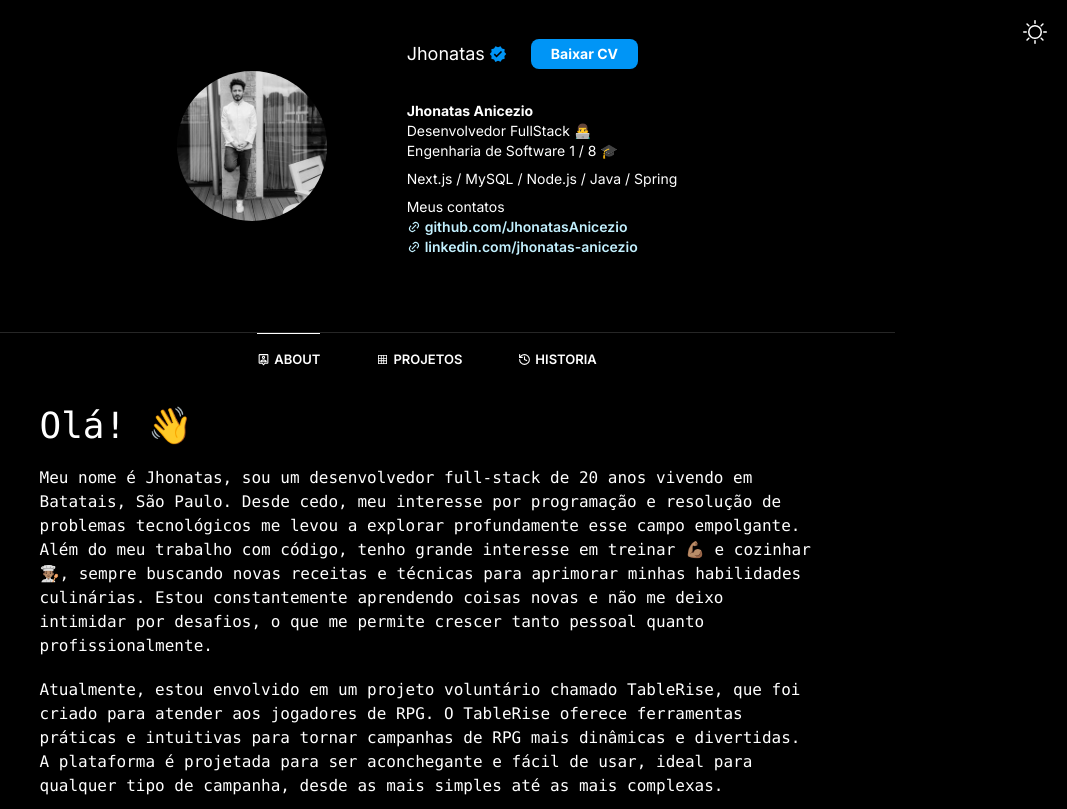
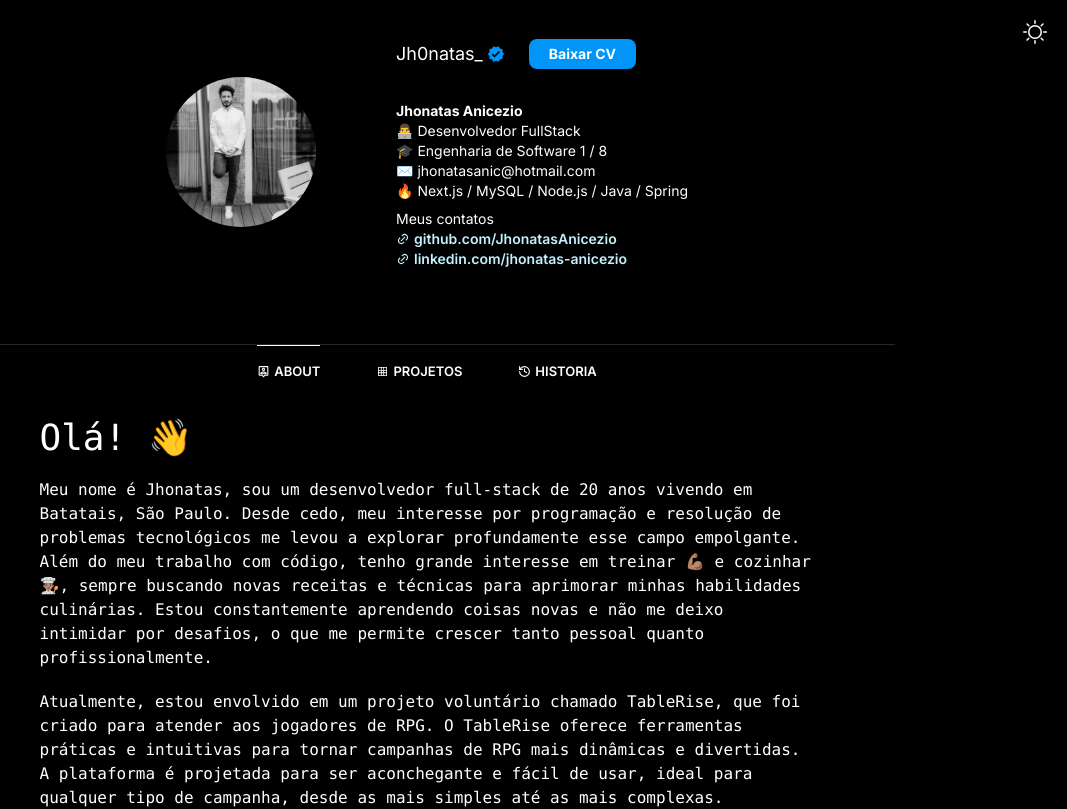
Before and after one commit to JhonatasAnicezio/portifolio, a Next.js app: page / in a window 1280 px wide. Shown: the top 809 px of the page, without its empty margins (213-1280 px from the left). Built offline with nearby package versions, Linux system fonts and the light colour scheme.

Commit message:
refact: refact header

```diff
--- a/src/app/components/header/index.tsx
+++ b/src/app/components/header/index.tsx
@@ -24,7 +24,7 @@ export default function Header() {
                 {/* header info profile */}
                 <div className="flex gap-2 items-center">
                     <h1 className="flex items-center justify-center text-lg gap-1 pr-4">
-                        Jhonatas
+                        Jh0natas_
                         <span className="text-[#0095F6]"><MdVerified /></span>
                     </h1>
 
@@ -43,10 +43,10 @@ export default function Header() {
                 {/* info profile tag and info */}
                 <div className="flex flex-col text-sm">
                     <h2 className="font-bold">Jhonatas Anicezio</h2>
-                    <p>Desenvolvedor FullStack 👨‍💻</p>
-                    <p>Engenharia de Software 1 / 8 🎓</p>
-
-                    <p className="pt-2">Next.js / MySQL / Node.js / Java / Spring</p>
+                    <p>👨‍💻 Desenvolvedor FullStack</p>
+                    <p>🎓 Engenharia de Software 1 / 8</p>
+                    <p>✉️ jhonatasanic@hotmail.com</p>
+                    <p className="">🔥 Next.js / MySQL / Node.js / Java / Spring</p>
 
                     <p className="pt-2">Meus contatos</p>
                     <p className={`${isDark? "text-[#C3F1FF]" : "text-[#00376b]"}`}>
```
